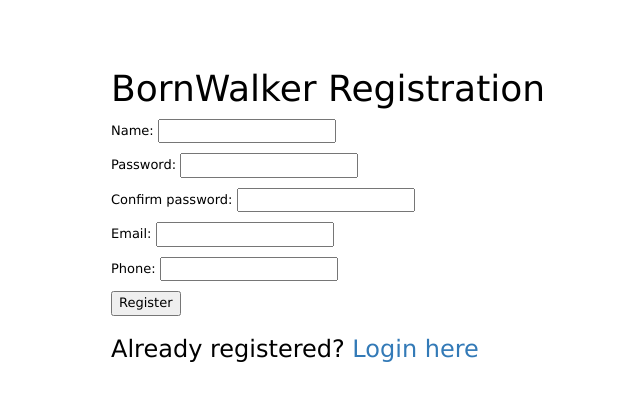
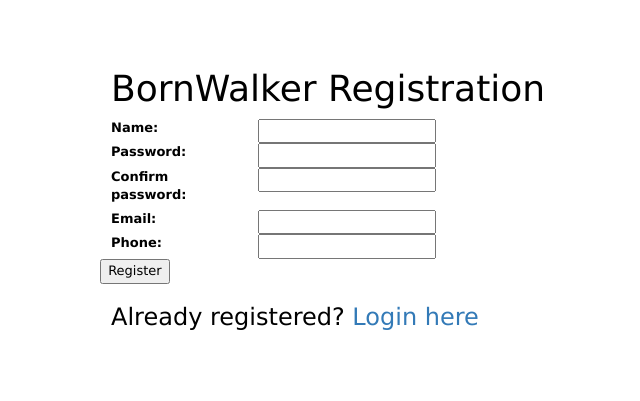
Before and after one commit to taigealhadweh/BornWalkerWebsite, a PHP site: page /php/register.php in a window 1280 px wide. Shown: the part 51-452 px from the top of the page, without its empty margins (59-699 px from the left). Run offline with PHP 8.4, Linux system fonts and the light colour scheme; some libraries are stand-ins or nearby versions.

Commit message:
Adjusted the spacing between the label and text input.

```diff
--- a/code/php/register.php
+++ b/code/php/register.php
@@ -27,35 +27,29 @@
 
                 <form>
                     <h1>BornWalker Registration</h1>
-                    <div class="span 3">
-                        <p>Name:
+                    <div class="row">
+                        <label class="col-sm-2 col-form-label">Name:</label>
                         <input type="text" name="userName">
-                        </p>
                     </div>
-                    <div class="span 3">
-                        <p>Password:
+                    <div class="row">
+                        <label class="col-sm-2 col-form-label">Password:</label>
                         <input type="password" name="pwv">
-                        </p>
                     </div>
-                    <div class="span 3">
-                        <p>Confirm password:
+                    <div class="row">
+                        <label class="col-sm-2 col-form-label">Confirm password:</label>
                         <input type="password" name="cpwv">
-                        </p>
                     </div>
-                    <div class="span 3">
-                        <p>Email:
+                    <div class="row">
+                        <label class="col-sm-2 col-form-label">Email:</label>
                         <input type="text" name="mailv">
-                        </p>
                     </div>
-                    <div class="span 3">
-                        <p>Phone:
+                    <div class="row">
+                        <label class="col-sm-2 col-form-label">Phone:</label>
                         <input type="text" name="pv">
-                        </p>
                     </div>
-                    <div class="span 3">
-                        <p>
+                    <div class="row">
+                        <label class="col-form-label"></label>
                         <input type="submit" value="Register">
-                        </p>
                     </div>
                     <h3>Already registered?&nbsp<a href="login.php">Login here</a></h3>
                 </form>
```
Also changed, not shown: code/php/login.php (+8 -8 lines). Lines whose indentation alone changed are shown as unchanged.
